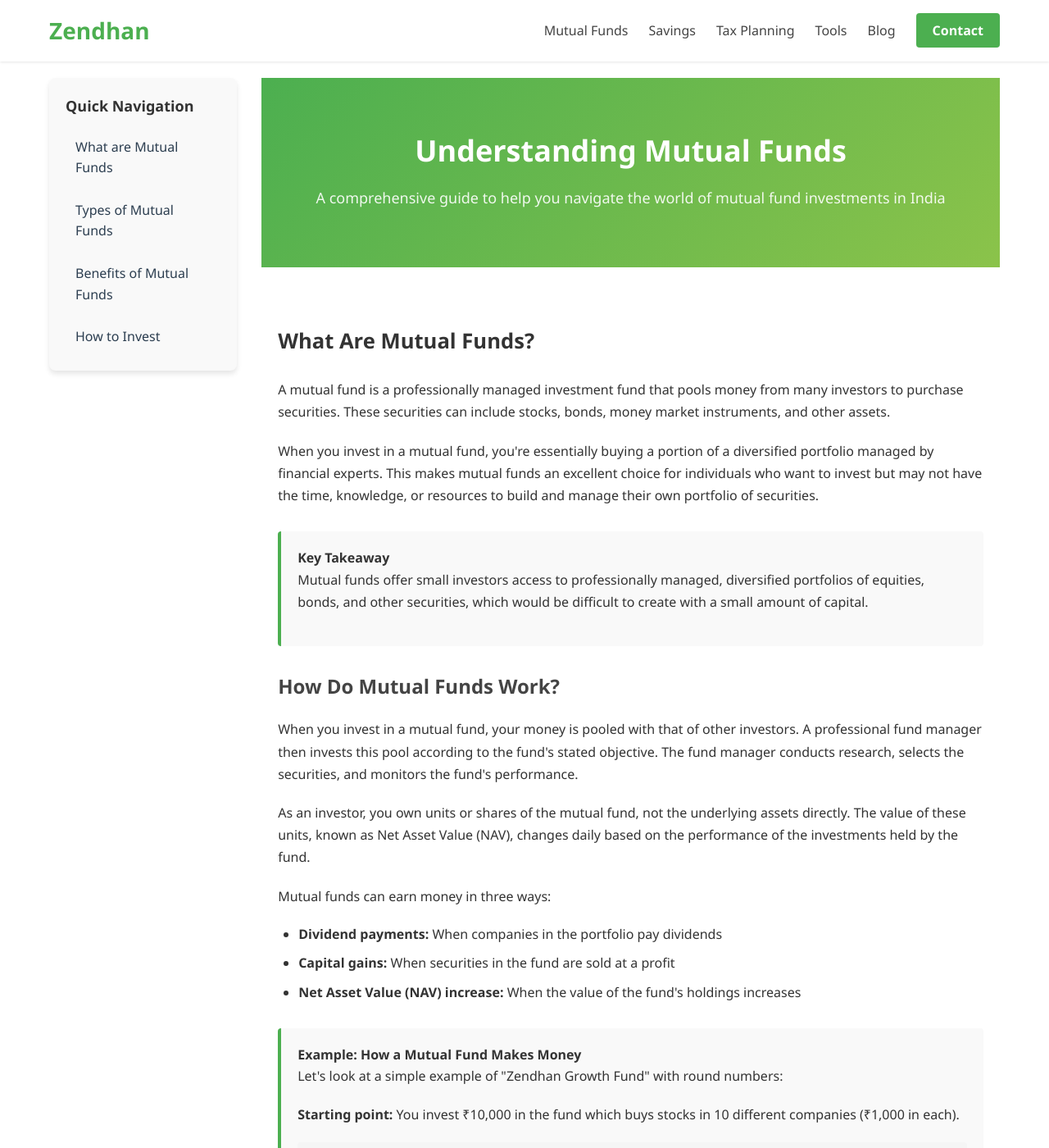
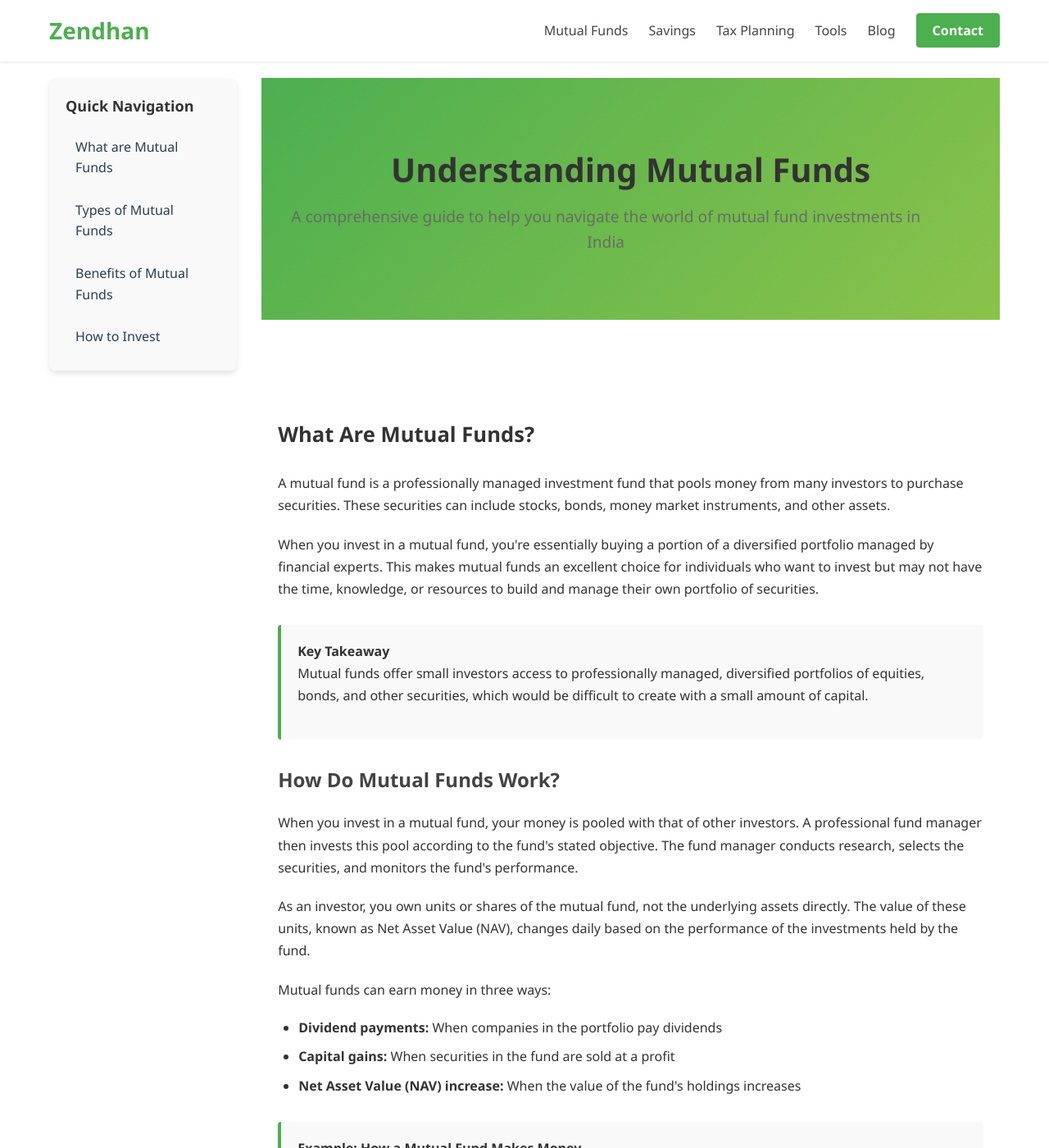
Before and after one commit to nandan11/zendhan, a Jekyll site: the page built from mutual-funds.html, in a window 1280 px wide and 1400 px high. Shown: the whole window at 82% size. Built offline with Jekyll 4.4.1, drawn with Linux system fonts in a browser that asks for light colours.

Commit message:
Update mutual-funds.css

```diff
--- a/assets/css/mutual-funds.css
+++ b/assets/css/mutual-funds.css
@@ -11,7 +11,33 @@ html {
   padding: 20px;
 }
 
-/* Basic content styling */
+/* Main content area */
+.main-content {
+  flex-grow: 1;
+}
+
+/* Page title styling */
+.page-title {
+  margin-bottom: 30px;
+}
+
+.page-title-container {
+  padding: 20px 0;
+}
+
+.page-title h1 {
+  font-size: 2.5rem;
+  margin-bottom: 10px;
+  color: #333;
+}
+
+.page-title p {
+  font-size: 1.2rem;
+  color: #666;
+  max-width: 800px;
+}
+
+/* Content blocks */
 .content-block {
   margin-bottom: 40px;
 }
@@ -448,7 +474,7 @@ html {
   }
 }
 
-/* Add this CSS to your mutual-funds.css file */
+
 
 /* Accordion FAQ styling */
 .faq-accordion {
@@ -516,22 +542,3 @@ html {
 .faq-accordion .faq-answer ul {
   margin-bottom: 15px;
 }
-
-/* FIX 2: REDUCE GAP BETWEEN TITLE AND FIRST HEADING */
-
-.page-title {
-  margin-bottom: 10px !important;
-}
-
-.page-title-container {
-  margin-bottom: 10px !important;
-}
-
-.content-block:first-of-type {
-  margin-top: 0 !important;
-}
-
-.main-content h2:first-of-type,
-h2[id="what-are-mutual-funds"] {
-  margin-top: 10px !important;
-}
```
